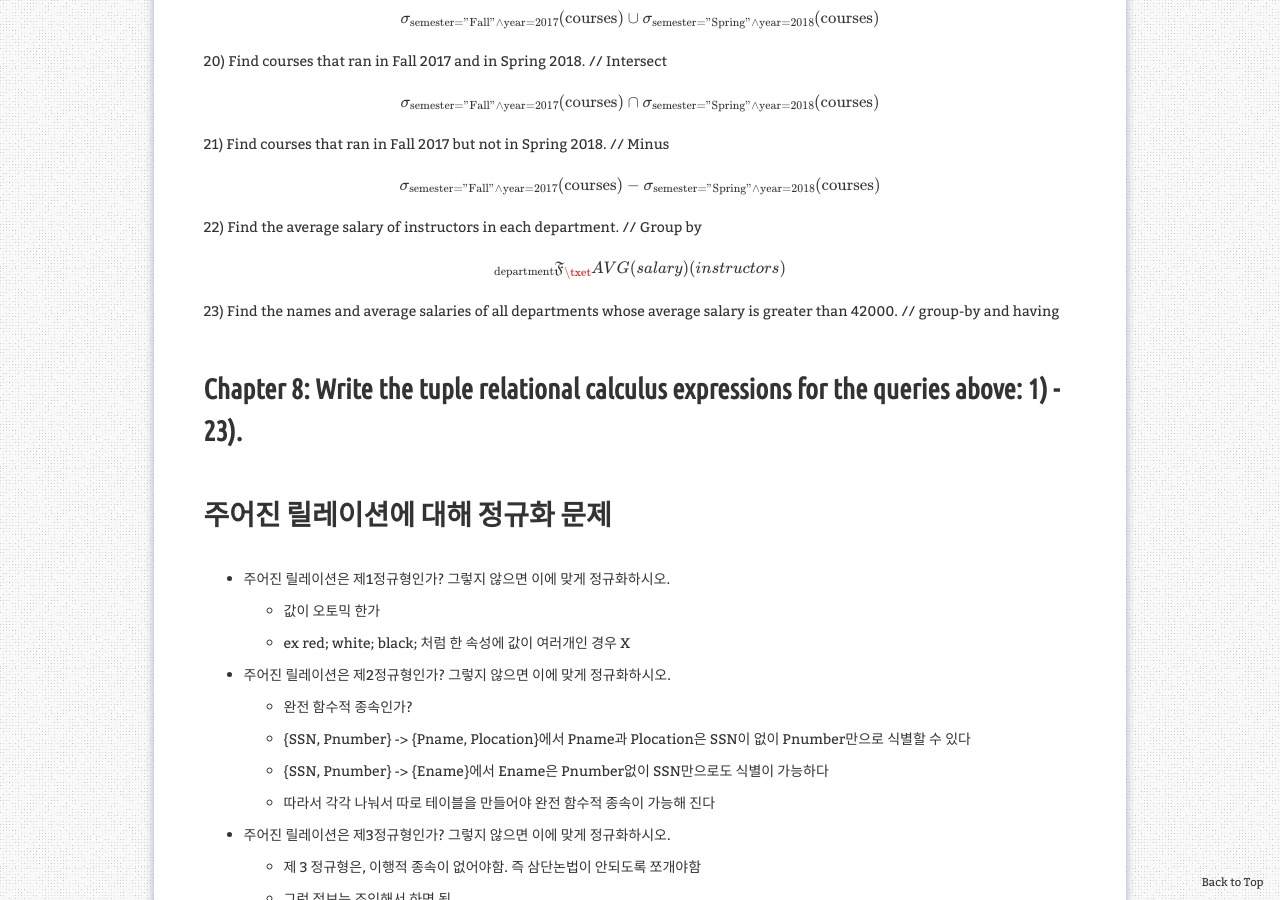
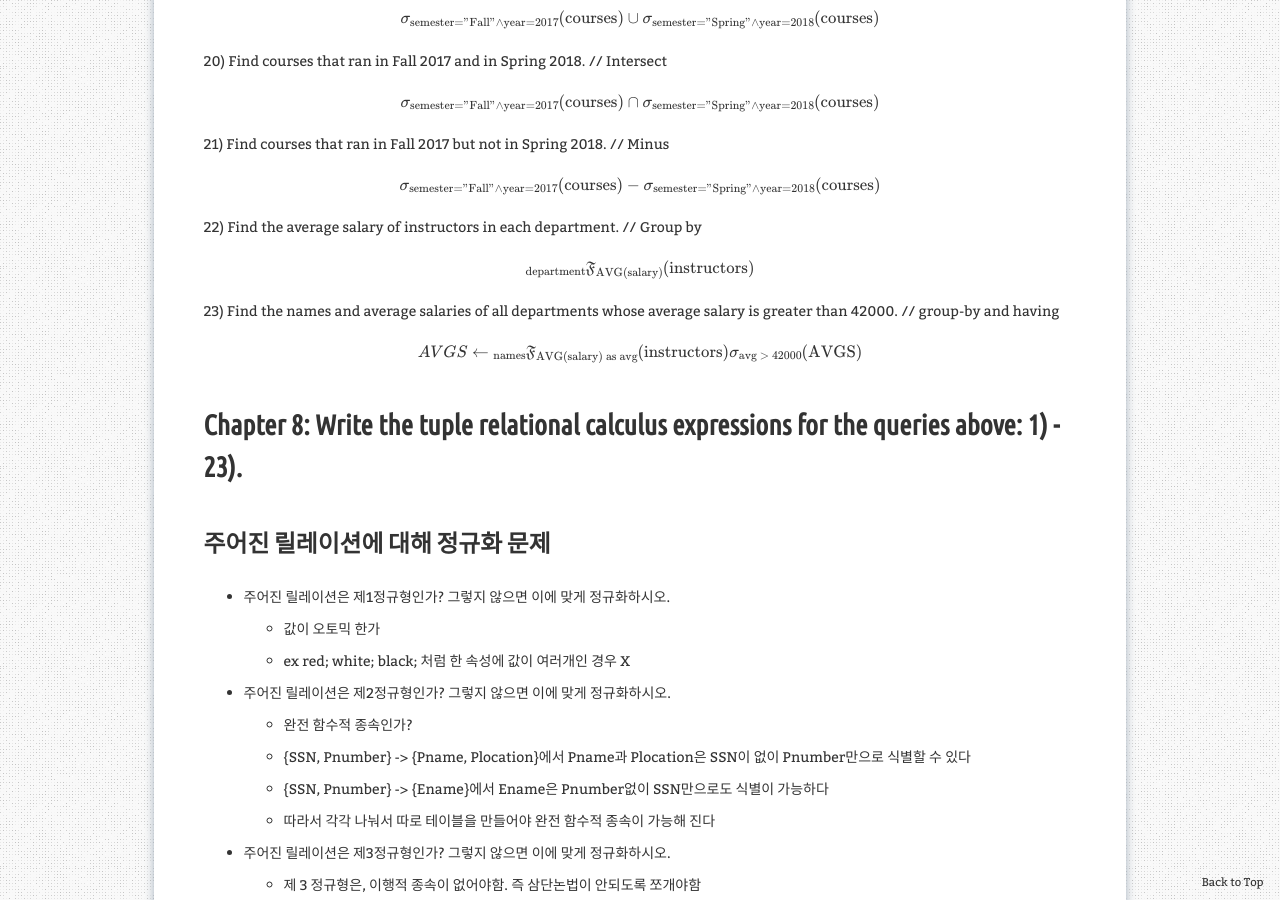
Before and after one commit to aristohyun/aristohyun.github.io, a Jekyll site: the page built from _posts/2021-10-19-DB_midterms.md, in a window 1280 px wide and 900 px high, scrolled down 11532 px. Built offline with Jekyll 4.4.1, drawn with Linux system fonts in a browser that asks for light colours; formulas are drawn with MathJax 3; comment, search, counter and statistics services are not loaded.

Commit message:
Update 2021-10-19-DB_midterms.md

```diff
--- a/_posts/2021-10-19-DB_midterms.md
+++ b/_posts/2021-10-19-DB_midterms.md
@@ -372,15 +372,19 @@ $\cup , \cap , -$ : 속성타입이 같은 경우만 사용가능. 속성명이
 22) Find the average salary of instructors in each department. // Group by
 
 @
-{_ \text{department} \mathfrak{F} _ \txet{AVG(salary)}} \text(instructors)
+{_ \text{department} \mathfrak{F} _ \text{AVG(salary)}} \text{(instructors)}
 @
 
 23) Find the names and average salaries of all departments whose average salary is greater than 42000. // group-by and having
 
+@
+AVGS \leftarrow {_ \text{names} \mathfrak{F} _ \text{AVG(salary) as avg}} \text{(instructors)} \\\
+\sigma_ \text{avg > 42000} (\text{AVGS})
+@
 
 # Chapter 8: Write the tuple relational calculus expressions for the queries above: 1) - 23).
 
-# 주어진 릴레이션에 대해 정규화 문제
+## 주어진 릴레이션에 대해 정규화 문제
 
 
 - 주어진 릴레이션은 제1정규형인가? 그렇지 않으면 이에 맞게 정규화하시오.
```
